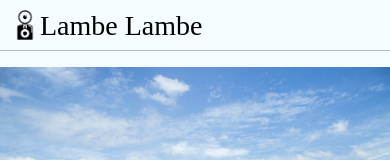
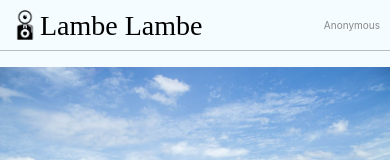
Before and after one commit to Gattekaa/curso-react-native-2, a React Native app: screen /Home in a window 390 px wide. Shown: the top 160 px of the page. Built offline with nearby package versions, Linux system fonts and the light colour scheme; what @react-navigation/compat would draw is missing.

Commit message:
Header component

```diff
--- a/components/Header.js
+++ b/components/Header.js
@@ -1,4 +1,6 @@
 import React, { Component } from 'react'
+import { connect } from 'react-redux'
+import { Gravatar } from 'react-native-gravatar'
 import {
     StyleSheet,
     Text,
@@ -10,11 +12,21 @@ import icon from '../assets/imgs/icon.png'
 
 class Header extends Component {
     render() {
+        const name = this.props.name || 'Anonymous'
+        const gravatar = this.props.email ?
+            <Gravatar options={{ email: this.props.email, secure: true }}
+                style={styles.avatar} />
+            : null
+
         return (
             <View style={styles.container}>
                 <View style={styles.rowContainer}>
                     <Image source={icon} style={styles.image} />
                     <Text style={styles.title}>Lambe Lambe</Text>
+                </View>
+                <View style={styles.userContainer}>
+                    <Text style={styles.user}>{name}</Text>
+                    {gravatar}
                 </View>
             </View>
         )
@@ -27,7 +39,9 @@ const styles = StyleSheet.create({
         padding: 10,
         borderBottomWidth: 1,
         borderColor: '#BBB',
-    width: '100%'
+        width: '100%',
+        flexDirection: 'row',
+        justifyContent: 'space-between'
     },
     rowContainer: {
         flexDirection: 'row',
@@ -43,7 +57,27 @@ const styles = StyleSheet.create({
         fontFamily: 'shelter',
         height: 30,
         fontSize: 28
+    },
+    userContainer: {
+        flexDirection: 'row',
+        alignItems: 'center'
+    },
+    user: {
+        fontSize: 10,
+        color: '#888'
+    },
+    avatar: {
+        width: 30,
+        height: 30,
+        marginLeft: 10
     }
 })
 
-export default Header
+const mapStateToProps = ({ user }) => {
+    return {
+        email: user.email,
+        name: user.name
+    }
+}
+
+export default connect(mapStateToProps)(Header)
```
Lines whose indentation alone changed are shown as unchanged.
